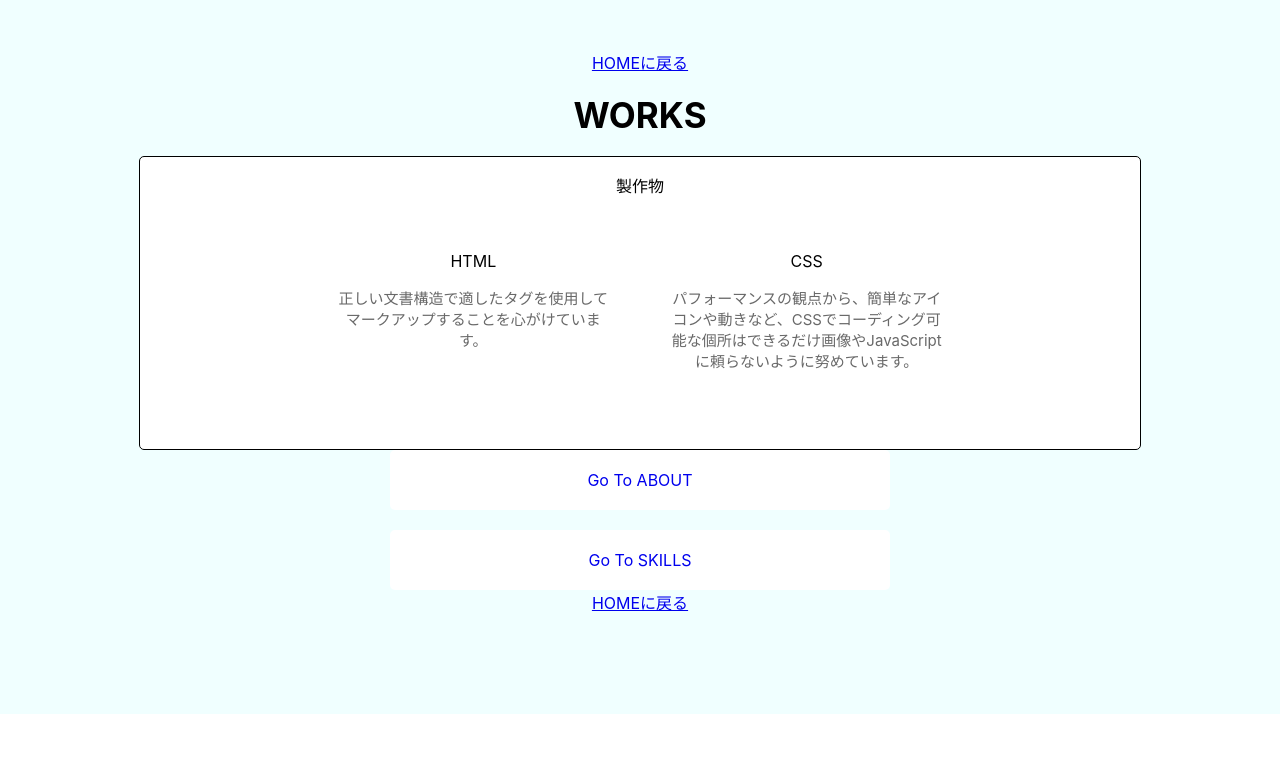
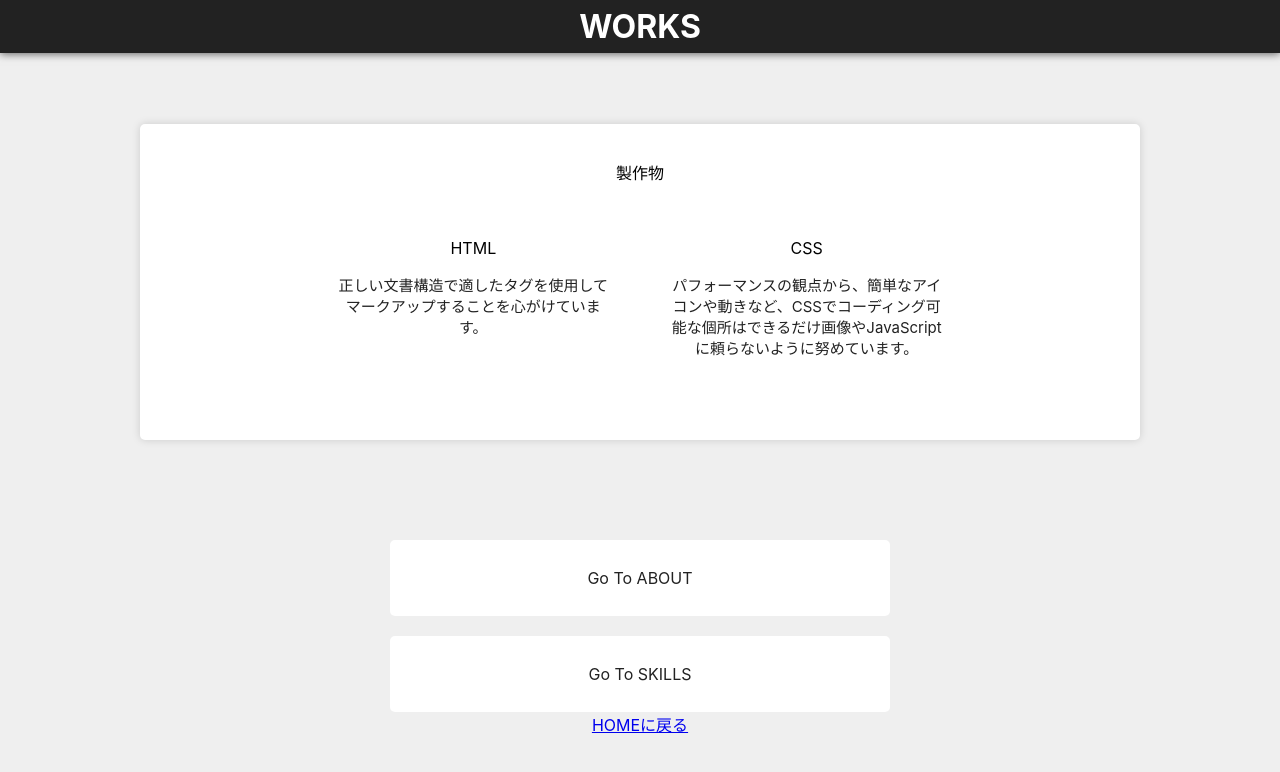
Before and after one commit to waven92/portfolio-react, a React (Create React App) app: page /works in a window 1280 px wide. Shown: the top 772 px of the page. Built offline with nearby package versions, Linux system fonts and the light colour scheme.

Commit message:
skills編集

```diff
--- a/src/component/page/home.js
+++ b/src/component/page/home.js
@@ -8,7 +8,9 @@ class home extends React.Component {
                 <h1 className="title">Portfolio</h1>
                 <ul className="ContentsList">
                     <li className="ContentsItem">
-                        <Link to={`/about`} className="ContentsItemLink">Go To ABOUT</Link>
+                        <Link to={`/about`} className="ContentsItemLink">
+                            ABOUT<br/>これまでの経歴について
+                        </Link>
                     </li>
                     <li className="ContentsItem">
                         <Link to={`/skills`} className="ContentsItemLink">Go To SKILLS</Link>
--- a/src/component/page/skills.js
+++ b/src/component/page/skills.js
@@ -14,6 +14,20 @@ class page2 extends React.Component {
             <section>
                 <Link to={`/`}>HOMEに戻る</Link>
                 <h1 className="title">SKILLS</h1>
+                <div className="skill_wrap">
+                    <p className="skill_title">強み</p>
+                    <ul>
+                        <li>
+                            細かい作業が好きで、デザインそっくりにコーディングすることができます。
+                        </li>
+                        <li>
+                            HTMLをセマンティックにマークアップすることができます。
+                        </li>
+                        <li>
+                            正しい文書構造で適したタグを使用してマークアップすることを心がけています。
+                        </li>
+                    </ul>
+                </div>
                 <div className="skill_wrap">
                     <p className="skill_title">これまでに身に着けたスキル</p>
                     <ul className="skill_list">
--- a/src/css/portfolio.css
+++ b/src/css/portfolio.css
@@ -1 +1 @@
-section{text-align:center;background-color:#f0ffff;padding:50px 0 100px}.title{margin:0;font-size:35px;padding:20px 0}.ContentsList{width:min(90%, 500px);margin:auto;list-style:none;padding:0}.ContentsItem{background-color:#fff;padding:20px 0;border-radius:5px}.ContentsItem+.ContentsItem{margin-top:20px}.ContentsItemLink{display:block;text-decoration:none}.skill_wrap{width:min(94%, 1000px);margin:auto;border:solid 1px;border-radius:5px;background-color:#fff}.skill_list{display:flex;flex-wrap:wrap;padding:22px 0;justify-content:center}.skill_list li{list-style:none;width:max(150px, calc(100% /3))}.skill_detail{width:82%;margin:0 auto 40px;font-size:15px;color:#696969}
+section{text-align:center;background-color:#EFEFEF;padding-bottom:100px}.title{margin:0;font-size:32px;padding:7px 0;background-color:#222;color:#fff;box-shadow:0 1px 8px 0 rgba(0,0,0,0.6);position:fixed;width:100%;top:0;right:0;left:0}.ContentsList{width:min(90%, 500px);margin:auto;list-style:none;padding:100px 0 0}.ContentsItem{background-color:#fff;border-radius:5px;transition:all .1s linear}.ContentsItem+.ContentsItem{margin-top:20px}.ContentsItem:hover{box-shadow:0 0 8px 0 rgba(0,0,0,0.15)}.ContentsItemLink{display:block;text-decoration:none;line-height:26px;padding:25px 0;color:#222}.ContentsItemLink:hover{color:rgba(34,34,34,0.5)}.skill_wrap{width:min(94%, 1000px);margin:100px auto 0;box-shadow:0 0 8px 0 rgba(0,0,0,0.15);border-radius:5px;background-color:#fff;padding:20px 0}.skill_list{display:flex;flex-wrap:wrap;padding:22px 0;justify-content:center;margin:0}.skill_list li{list-style:none;width:max(150px, calc(100% /3))}.skill_detail{width:82%;margin:0 auto 40px;font-size:15px;color:#222}
--- a/src/css/portfolio.scss
+++ b/src/css/portfolio.scss
@@ -1,44 +1,63 @@
 section {
   text-align: center;
-  background-color: #f0ffff;
-  padding: 50px 0 100px;
+  background-color: #EFEFEF;
+  padding-bottom: 100px;
 }
 .title {
   margin: 0;
-  font-size: 35px;
-  padding: 20px 0;
+  font-size: 32px;
+  padding: 7px 0;
+  background-color: #222;
+  color: #fff;
+  box-shadow: 0 1px 8px 0 rgba(0,0,0,0.6);
+  position: fixed;
+  width: 100%;
+  top: 0;
+  right: 0;
+  left: 0;
 }
 .ContentsList {
   width: unquote("min(90%, 500px)");
   margin: auto;
   list-style: none;
-  padding: 0;
+  padding: 100px 0 0;
 }
 .ContentsItem {
   background-color: #fff;
-  padding: 20px 0;
   border-radius: 5px;
+  transition: all .1s linear;
   &+.ContentsItem {
     margin-top: 20px;
+  }
+  &:hover {
+    box-shadow: 0 0 8px 0 rgba(0, 0, 0, .15);
   }
 }
 .ContentsItemLink {
   display: block;
   text-decoration: none;
+  line-height: 26px;
+  padding: 25px 0;
+  color: rgb(34, 34, 34);
+  &:hover {
+    color: rgba(34, 34, 34, .5);
+  }
 }
  // skill
 .skill_wrap {
   width: unquote("min(94%, 1000px)");
-  margin: auto;
-  border: solid 1px;
+  margin: 100px auto 0;
+  box-shadow: 0 0 8px 0 rgba(0, 0, 0, .15);
   border-radius: 5px;
   background-color: #fff;
+  padding: 20px 0;
 }
 .skill_list {
   display: flex;
   flex-wrap: wrap;
   padding: 22px 0;
   justify-content: center;
+  margin: 0;
   li {
     list-style: none;
     width: unquote("max(150px, calc(100% /3))");
@@ -48,5 +67,6 @@ section {
   width: 82%;
   margin: 0 auto 40px;
   font-size: 15px;
-  color: #696969;
+  color: rgb(34, 34, 34);
+
 }
```
